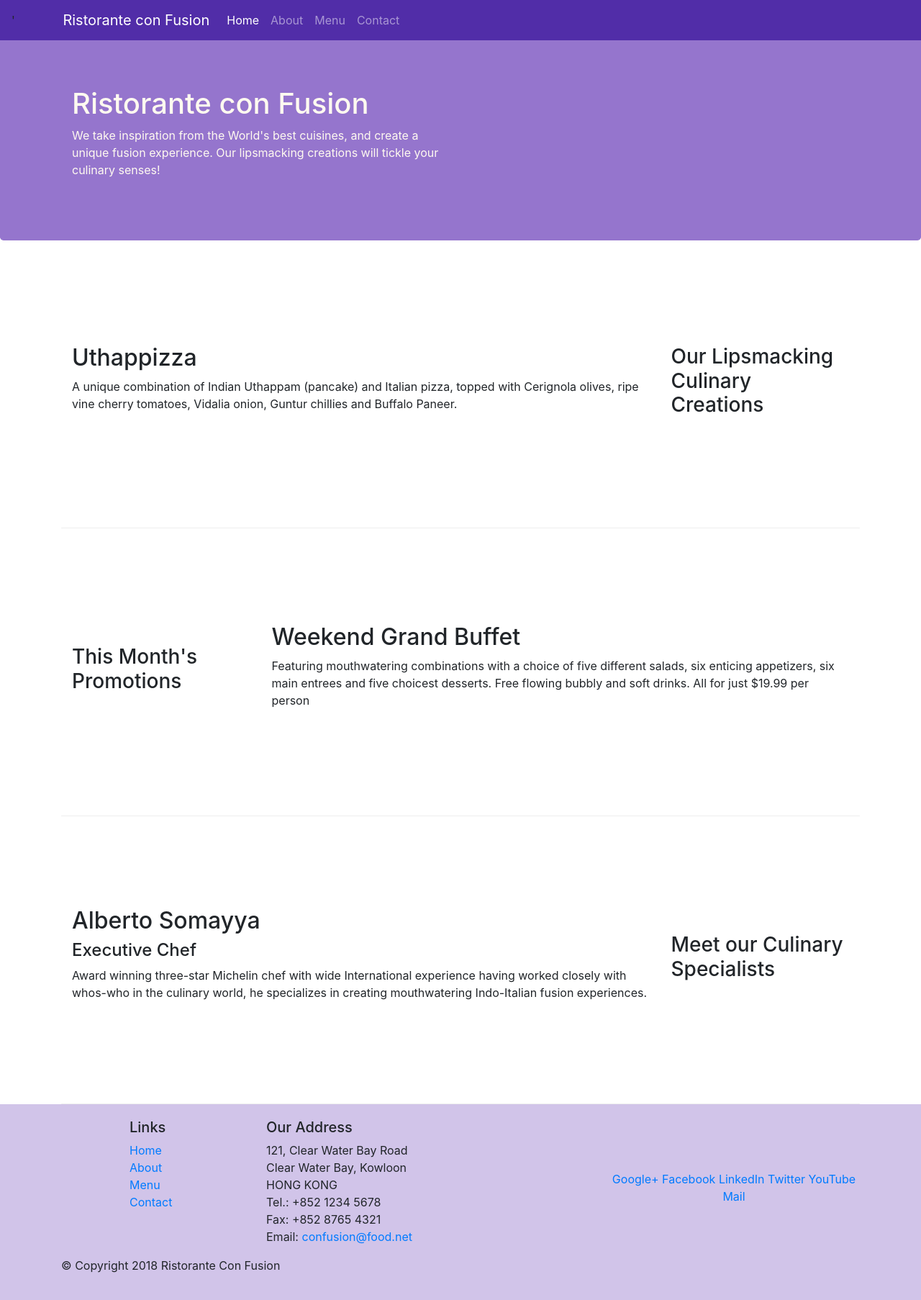
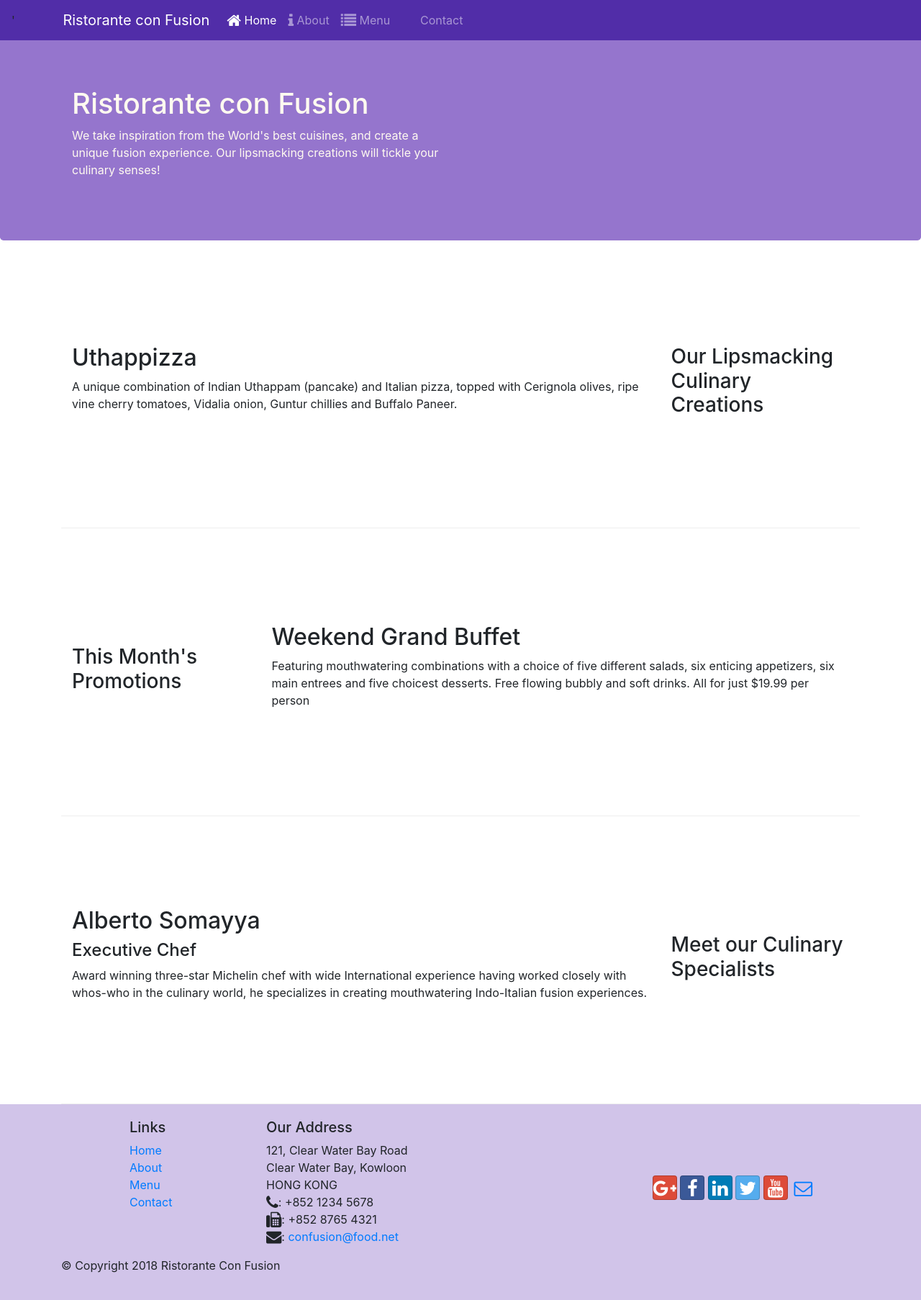
Before and after one commit to sahilgrover306/restaurant, a website: page index.html in a window 1280 px wide. Shown: the whole page at 72% size. Drawn offline with nearby package versions, Linux system fonts and the light colour scheme.

Commit message:
icon fonts

```diff
--- a/index.html
+++ b/index.html
@@ -9,6 +9,9 @@
 
     <!-- Bootstrap CSS -->
     <link rel="stylesheet" href="node_modules/bootstrap/dist/css/bootstrap.min.css">
+    <link rel="stylesheet" href="node_modules/bootstrap-social/bootstrap-social.css">
+    <link rel="stylesheet" href="node_modules/font-awesome/css/font-awesome.min.css">
+
     <link rel="stylesheet" href="css/styles.css">
 
     <title>Ristorante Con Fusion</title>
@@ -24,10 +27,10 @@
         <a class="navbar-brand" href="#">Ristorante con Fusion</a>
         <div class="collapse navbar-collapse" id="Navbar">
         <ul class="navbar-nav mr-auto">
-            <li class="navbar-item active"><a class="nav-link" href="#">Home</a></li>
-            <li class="navbar-item"><a class="nav-link" href="./aboutus.html">About</a></li>
-            <li class="navbar-item"><a class="nav-link" href="#">Menu</a></li>
-            <li class="navbar-item"><a class="nav-link" href="#">Contact</a></li>
+            <li class="navbar-item active"><a class="nav-link" href="#"><span class="fa fa-home fa-lg"></span> Home</a></li>
+            <li class="navbar-item"><a class="nav-link" href="./aboutus.html"><span class="fa fa-info fa-lg"></span> About</a></li>
+            <li class="navbar-item"><a class="nav-link" href="#"><span class="fa fa-list fa-lg"></span> Menu</a></li>
+            <li class="navbar-item"><a class="nav-link" href="#"><span class="fa fa-address-card fa-lg"></span> Contact</a></li>
         </ul>
         </div>
     </div>
@@ -97,19 +100,20 @@
 		              121, Clear Water Bay Road<br>
 		              Clear Water Bay, Kowloon<br>
 		              HONG KONG<br>
-		              Tel.: +852 1234 5678<br>
-		              Fax: +852 8765 4321<br>
-		              Email: <a href="mailto:confusion@food.net">confusion@food.net</a>
+		              <i class="fa fa-phone fa-lg"></i>: +852 1234 5678<br>
+                      <i class="fa fa-fax fa-lg"></i>: +852 8765 4321<br>
+                      <i class="fa fa-envelope fa-lg"></i>:
+                      <a href="mailto:confusion@food.net">confusion@food.net</a>
 		           </address>
                 </div>
                 <div class="col-12 col-sm-4 align-self-center">
-                    <div class="text-center">
-                        <a href="http://google.com/+">Google+</a>
-                        <a href="http://www.facebook.com/profile.php?id=">Facebook</a>
-                        <a href="http://www.linkedin.com/in/">LinkedIn</a>
-                        <a href="http://twitter.com/">Twitter</a>
-                        <a href="http://youtube.com/">YouTube</a>
-                        <a href="mailto:">Mail</a>
+                     <div class="text-center">
+                        <a class="btn btn-social-icon btn-google" href="http://google.com/+"><i class="fa fa-google-plus"></i></a>
+                        <a class="btn btn-social-icon btn-facebook" href="http://www.facebook.com/profile.php?id="><i class="fa fa-facebook"></i></a>
+                        <a class="btn btn-social-icon btn-linkedin" href="http://www.linkedin.com/in/"><i class="fa fa-linkedin"></i></a>
+                        <a class="btn btn-social-icon btn-twitter" href="http://twitter.com/"><i class="fa fa-twitter"></i></a>
+                        <a class="btn btn-social-icon btn-google" href="http://youtube.com/"><i class="fa fa-youtube"></i></a>
+                        <a class="btn btn-social-icon" href="mailto:"><i class="fa fa-envelope-o"></i></a>
                     </div>
                 </div>
            </div>
```
Also changed, not shown: aboutus.html (+17 -14 lines).
